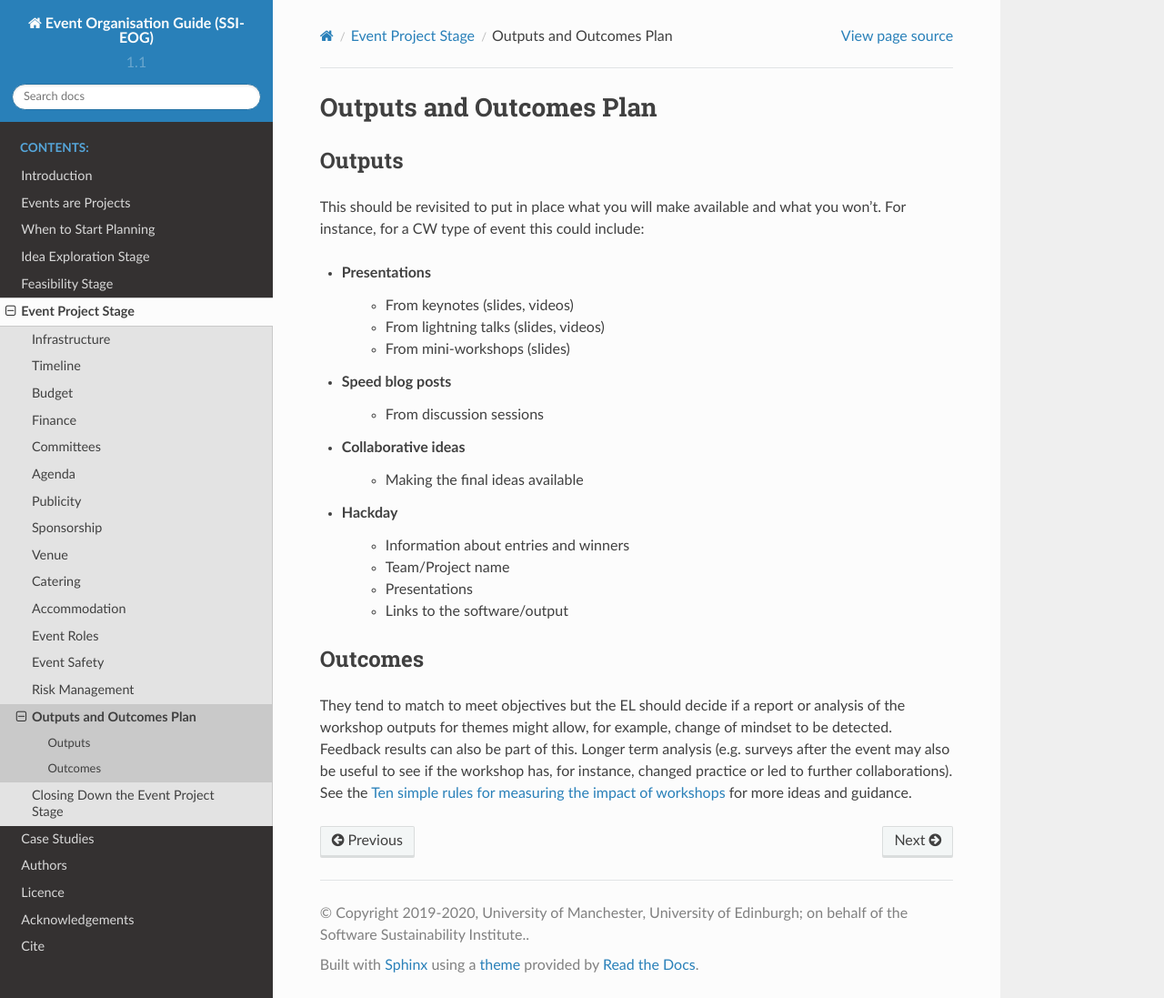
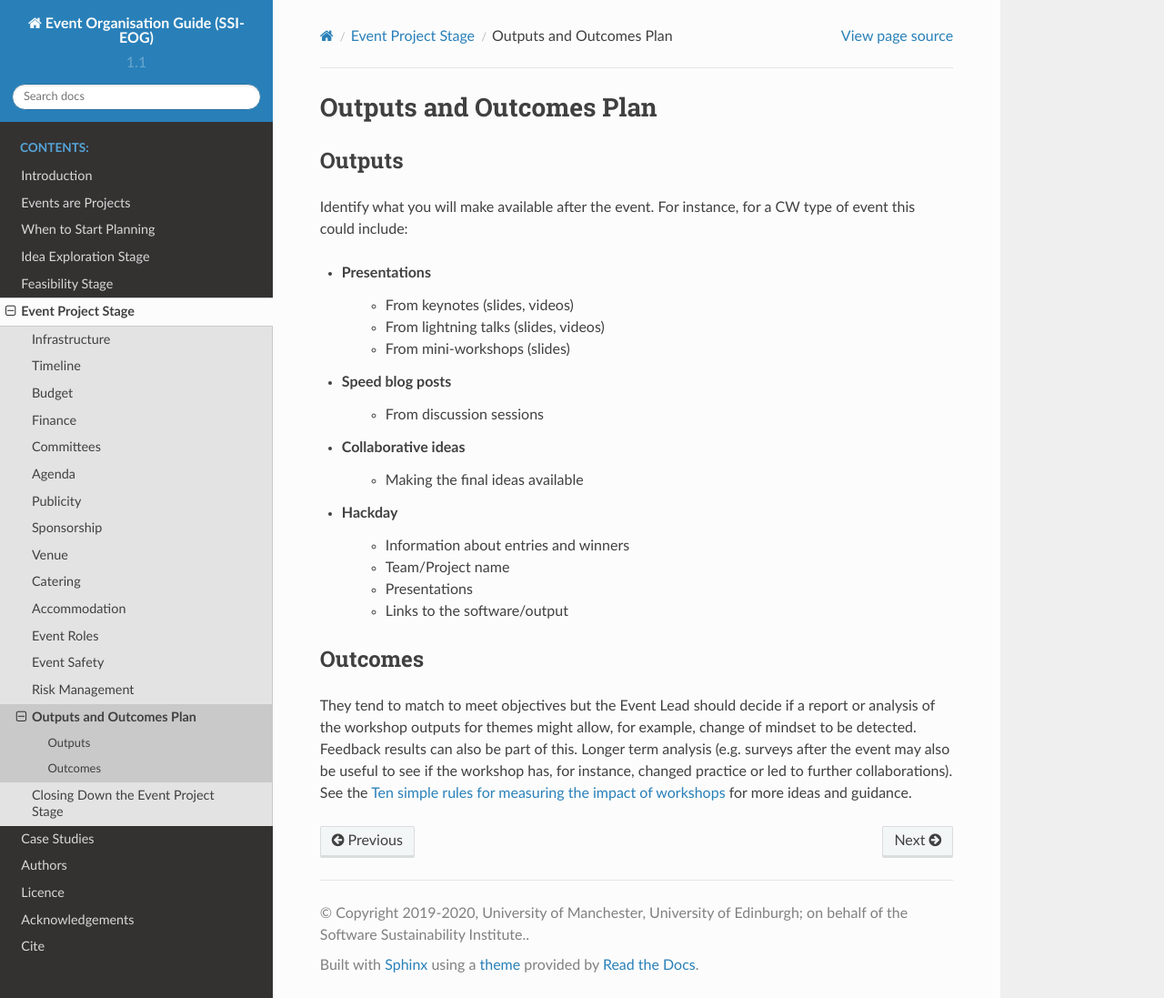
Before and after one commit to softwaresaved/event-organisation-guide, a Sphinx documentation site: the page built from docs/eog/eps-outputs-and-outcomes.rst, in a window 1280 px wide and 1097 px high. Shown: the whole window at 91% size. Built offline with Sphinx 7.4.7 and the Read the Docs theme 2.0.0, drawn with Linux system fonts in a browser that asks for light colours.

Commit message:
Update eps-outputs-and-outcomes.rst
I think the first sentence of the outcomes section needs reworded. I haven't done this as don't want to accidentally change the meaning - happy to discuss.

```diff
--- a/docs/eog/eps-outputs-and-outcomes.rst
+++ b/docs/eog/eps-outputs-and-outcomes.rst
@@ -4,7 +4,7 @@ Outputs and Outcomes Plan
 =========================
 Outputs
 *******
-This should be revisited to put in place what you will make available and what you won’t.  For instance, for a CW type of event this could include:
+Identify what you will make available after the event.  For instance, for a CW type of event this could include:
 
 - Presentations
     - From keynotes (slides, videos)
@@ -25,5 +25,5 @@ This should be revisited to put in place what you will make available and what y
 
 Outcomes
 ********
-They tend to match to meet objectives but the EL should decide if a report or analysis of the workshop outputs for themes might allow, for example, change of mindset to be detected.
+They tend to match to meet objectives but the Event Lead should decide if a report or analysis of the workshop outputs for themes might allow, for example, change of mindset to be detected.
 Feedback results can also be part of this. Longer term analysis (e.g. surveys after the event may also be useful to see if the workshop has, for instance, changed practice or led to further collaborations). See the `Ten simple rules for measuring the impact of workshops <https://journals.plos.org/ploscompbiol/article?id=10.1371/journal.pcbi.1006191>`_ for more ideas and guidance.
```
